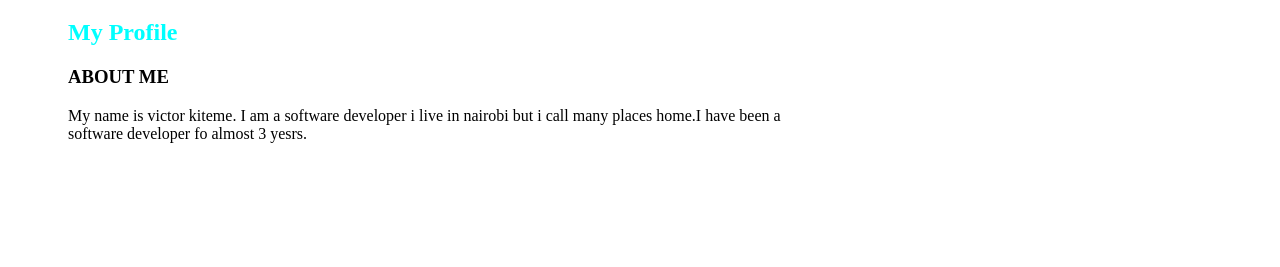
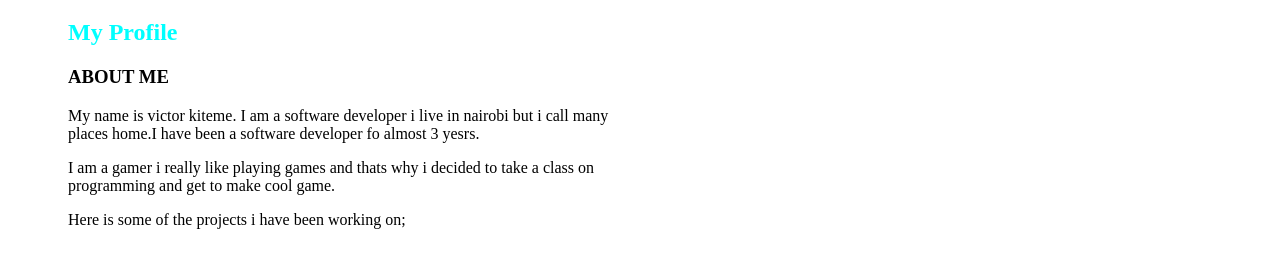
Before and after one commit to victorkitesh/portfolio, a plain HTML site: page index.html in a window 1280 px wide. Shown: the part 409-676 px from the top of the page. Drawn offline with Linux system fonts and the light colour scheme.

Commit message:
added aparagraph on about me

```diff
--- a/index.html
+++ b/index.html
@@ -22,6 +22,8 @@
       <div class="about">
         <h3>ABOUT ME</h3>
         <p>My name is victor kiteme. I am a software developer i live in nairobi but i call many places home.I have been a software developer fo almost 3 yesrs. </p>
+        <p>I am a gamer i really like playing games and thats why i decided to take a class on programming and get to make cool game. </p>
+        <p>Here is some of the  projects i have been working on;</p>
 
       </div>
 
--- a/style.css
+++ b/style.css
@@ -32,6 +32,6 @@ h2{
   color: aqua;
 }
 .about{
-  width: 60%;
+  width: 45%;
 
 }
```
